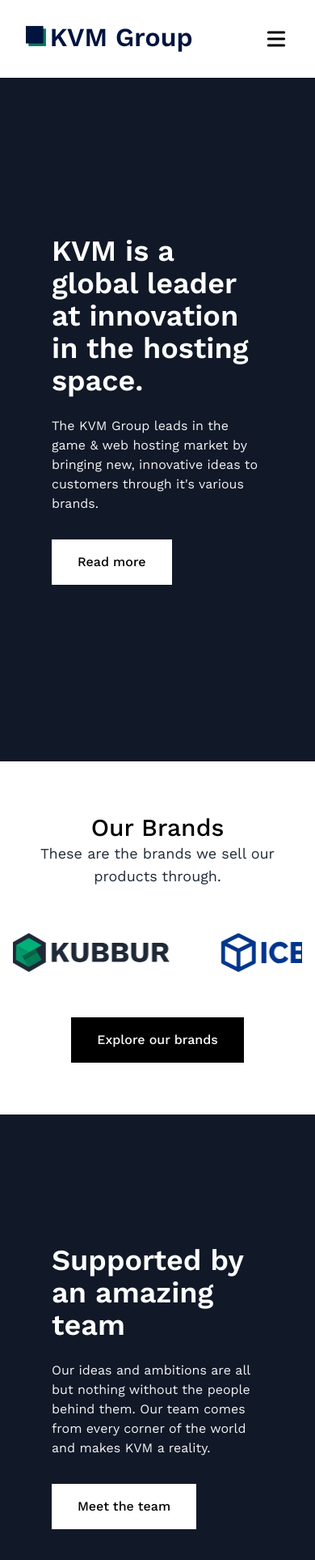
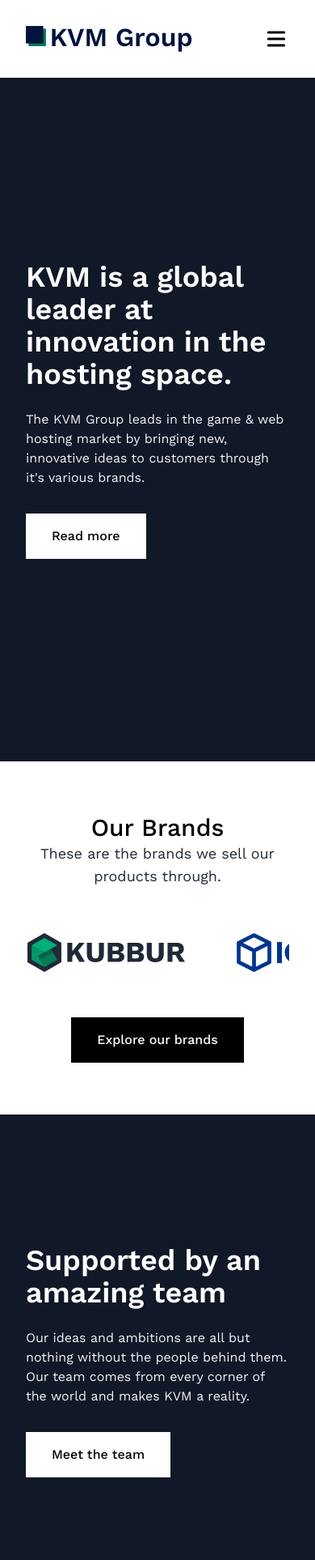
Before and after one commit to kvmgroup/kvm-website-rework, a Next.js app: page / in a window 390 px wide. Shown: the top 1926 px of the page at 81% size. Built offline with nearby package versions, Linux system fonts and the light colour scheme; grey boxes are pictures that could not be loaded.

Commit message:
fix responsive

```diff
--- a/components/Layout.jsx
+++ b/components/Layout.jsx
@@ -69,7 +69,7 @@ export default function Layout({children}) {
 		</div>
         {children}
 		<div className="bg-gray-900">
-			<div className="px-16 md:px-24 lg:px-32 xl:px-40 py-16">
+			<div className="px-8 md:px-24 lg:px-32 xl:px-40 py-16">
 				<div className="w-full">
 					<div className="grid grid-cols-1 sm:grid-cols-2 md:grid-cols-3 lg:grid-cols-4 xl:grid-cols-5 gap-8">
 						<div>
--- a/pages/index.js
+++ b/pages/index.js
@@ -13,7 +13,7 @@ export default function Home() {
 		<Layout>
 			<div className="min-h-screen flex flex-col md:flex-row">
 				<div className="h-screen md:w-1/2 bg-gray-900 flex flex-col">
-					<div className="pt-8 pb-14 md:py-0 px-16 md:px-24 lg:px-32 xl:px-40 flex flex-grow justify-center items-center">
+					<div className="pt-8 pb-14 md:py-0 px-8 md:px-24 lg:px-32 xl:px-40 flex flex-grow justify-center items-center">
 						<div>
 							<h1 className="text-4xl xl:text-5xl text-white font-semibold">KVM is a global leader at innovation in the hosting space.</h1>
 							<p className="lg:text-xl xl:text-2xl text-gray-100 font-normal mt-6 lg:mt-12">The KVM Group leads in the game & web hosting market by bringing new, innovative ideas to customers through it's various brands.</p>
@@ -53,7 +53,7 @@ export default function Home() {
 			<div className="flex flex-col md:flex-row">
 				<div className="flex-grow bg-team bg-cover bg-no-repeat bg-center md:bg-initial" />
 				<div className="py-32 h-2/3 md:w-1/2 bg-gray-900 flex flex-col">
-					<div className="pt-8 pb-14 md:py-0 px-16 md:px-24 lg:px-32 xl:px-40 flex flex-grow justify-center items-center">
+					<div className="pt-8 pb-14 md:py-0 px-8 md:px-24 lg:px-32 xl:px-40 flex flex-grow justify-center items-center">
 						<div>
 							<h1 className="text-4xl xl:text-5xl text-white font-semibold">Supported by an amazing team</h1>
 							<p className="lg:text-xl xl:text-2xl text-gray-100 font-normal mt-6 lg:mt-12">Our ideas and ambitions are all but nothing without the people behind them. Our team comes from every corner of the world and makes KVM a reality.</p>
--- a/styles/tailwind.css
+++ b/styles/tailwind.css
@@ -9,7 +9,7 @@ h2 {
 }
 
 .container {
-    @apply max-w-screen-xl mx-auto px-4;
+    @apply max-w-screen-xl mx-auto px-8;
 }
 
 .team-grid {
```
